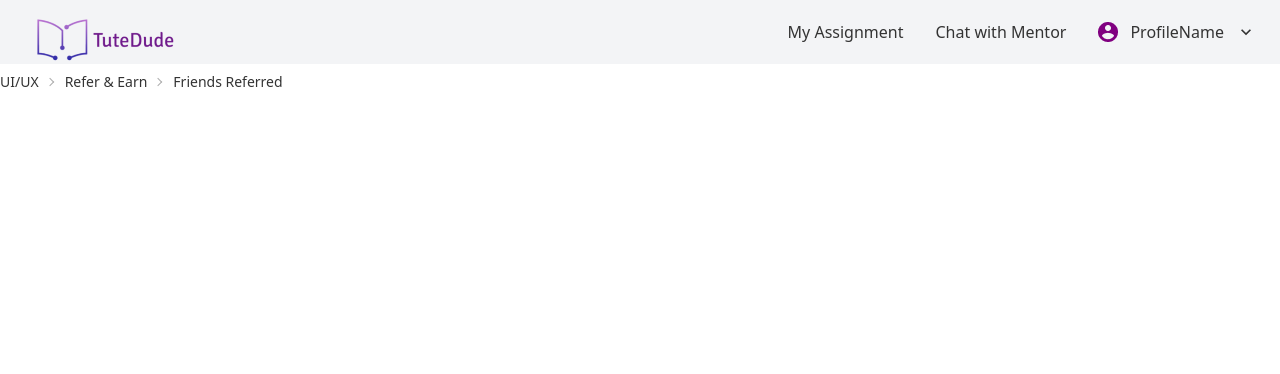
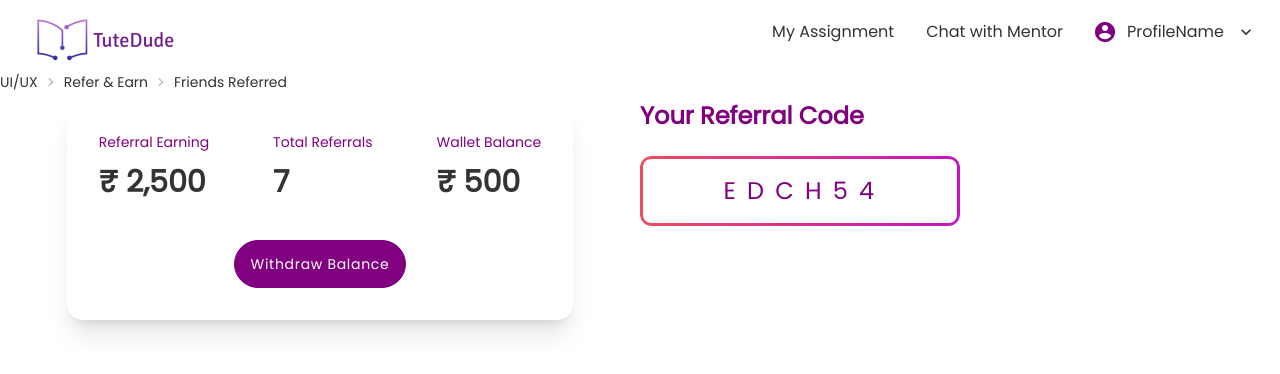
Before and after one commit to HasibAliOpu/TuteDude-jobTask, a React (Create React App) app: page / in a window 1280 px wide. Shown: the top 374 px of the page. Built offline with nearby package versions, Linux system fonts and the light colour scheme.

Commit message:
referral code and balance section added

```diff
--- a/public/index.html
+++ b/public/index.html
@@ -24,6 +24,12 @@
       work correctly both with client-side routing and a non-root public URL.
       Learn how to configure a non-root public URL by running `npm run build`.
     -->
+    <link rel="preconnect" href="https://fonts.googleapis.com" />
+    <link rel="preconnect" href="https://fonts.gstatic.com" crossorigin />
+    <link
+      href="https://fonts.googleapis.com/css2?family=Poppins&display=swap"
+      rel="stylesheet"
+    />
     <title>React App</title>
   </head>
   <body>
--- a/src/App.js
+++ b/src/App.js
@@ -1,13 +1,14 @@
-import logo from "./logo.svg";
 import "./App.css";
 import Navbar from "./Components/Navbar/Navbar";
 import Breadcrumbs from "./Components/Breadcrumbs/Breadcrumbs";
+import CodeAndBalance from "./Components/CodeAndBalance/CodeAndBalance";
 
 function App() {
   return (
-    <div className="App">
+    <div className="font-poppins">
       <Navbar />
       <Breadcrumbs />
+      <CodeAndBalance />
     </div>
   );
 }
--- /dev/null
+++ b/src/Components/CodeAndBalance/CodeAndBalance.js
@@ -0,0 +1,43 @@
+import React from "react";
+
+const CodeAndBalance = () => {
+  return (
+    <div className="grid grid-cols-2">
+      <div className="card bg-base-100 shadow-xl mx-auto">
+        <div className="card-body">
+          <div className="flex gap-16">
+            <div className="">
+              <p className="text-neutral text-sm">Referral Earning</p>
+              <h3 className="text-3xl pt-3 font-semibold">₹ 2,500</h3>
+            </div>
+            <div className="">
+              <p className="text-neutral text-sm">Total Referrals</p>
+              <h3 className="text-3xl pt-3 font-semibold">7</h3>
+            </div>
+            <div className="">
+              <p className="text-neutral text-sm">Wallet Balance</p>
+              <h3 className="text-3xl pt-3 font-semibold">₹ 500</h3>
+            </div>
+          </div>
+          <div className="card-actions justify-center pt-8">
+            <button className="btn btn-neutral rounded-full text-white normal-case font-medium tracking-wider">
+              Withdraw Balance
+            </button>
+          </div>
+        </div>
+      </div>
+      <div className="">
+        <h1 className="text-2xl font-semibold text-neutral">
+          Your Referral Code
+        </h1>
+        <div className="bg-gradient-to-r from-[#ED4C5C] to-[#c513c5] w-1/2 p-[3px] rounded-xl mt-6">
+          <p className=" bg-white text-2xl text-neutral px-16 py-4 text-center rounded-lg tracking-widest whitespace-pre">
+            E D C H 5 4
+          </p>
+        </div>
+      </div>
+    </div>
+  );
+};
+
+export default CodeAndBalance;
--- a/src/Components/Navbar/Navbar.js
+++ b/src/Components/Navbar/Navbar.js
@@ -4,7 +4,7 @@ import user from "../../assets/user.png";
 
 const Navbar = () => {
   return (
-    <div className="navbar bg-gray-100">
+    <div className="navbar">
       <div className="navbar-start">
         <div className="dropdown">
           <label tabIndex={0} className="btn btn-ghost lg:hidden">
--- a/tailwind.config.js
+++ b/tailwind.config.js
@@ -1,7 +1,11 @@
 module.exports = {
   content: ["./src/**/*.{js,jsx,ts,tsx}"],
   theme: {
-    extend: {},
+    extend: {
+      fontFamily: {
+        poppins: ["Poppins, sans-serif"],
+      },
+    },
   },
   daisyui: {
     themes: [
@@ -13,7 +17,7 @@ module.exports = {
 
           accent: "#6e72d1",
 
-          neutral: "#242438",
+          neutral: "#800080",
 
           "base-100": "#FFFFFF",
 
```
